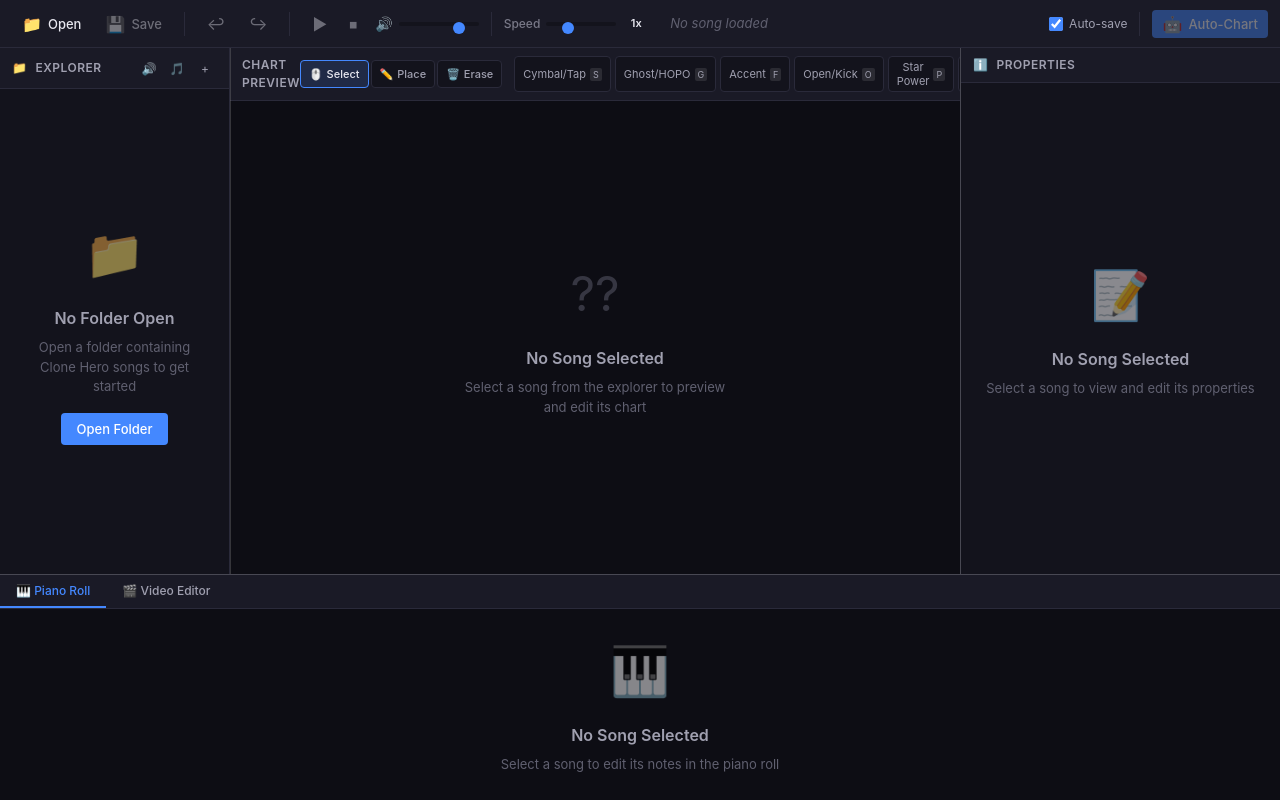
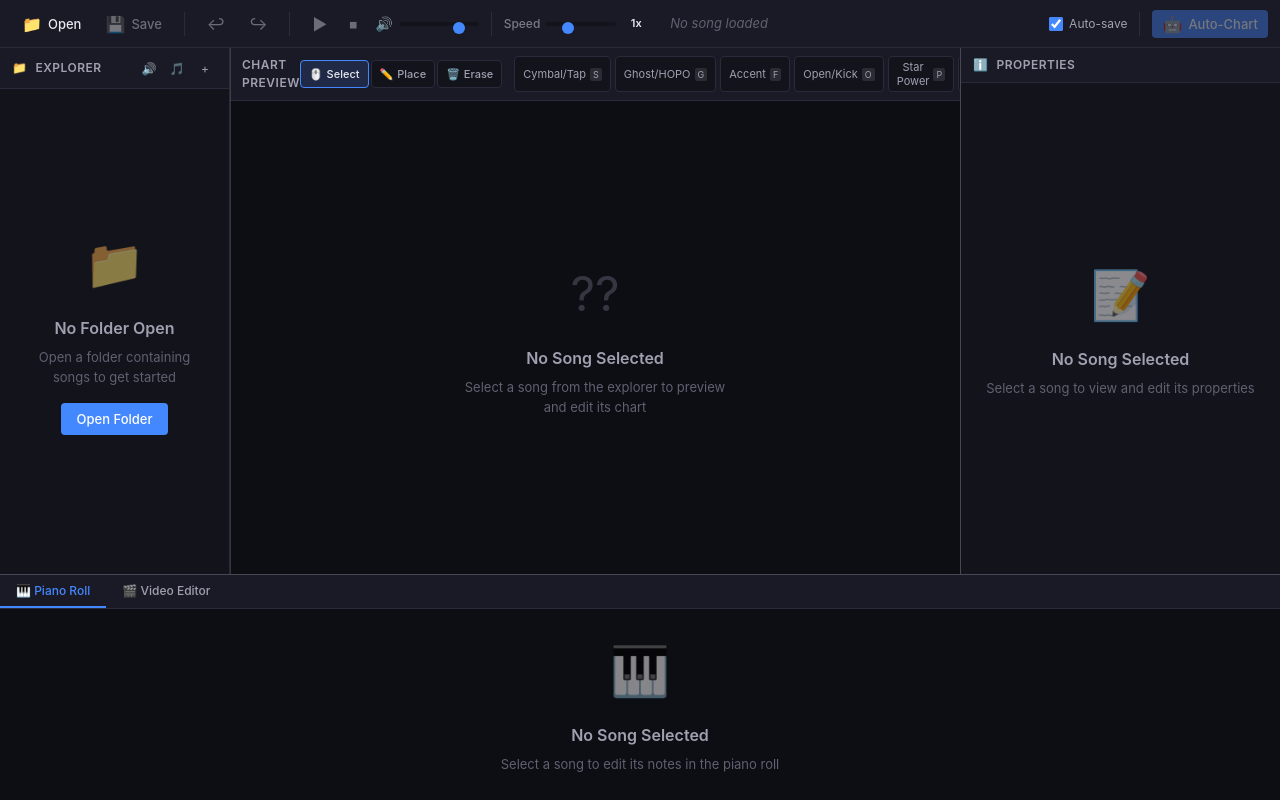
Before and after one commit to opria123/octave, a React (Vite) app in the folder src/renderer/: page / in a window 1280 px wide. Built offline with nearby package versions, Linux system fonts and the light colour scheme.

Commit message:
Fixing typo

```diff
--- a/src/renderer/src/components/ProjectExplorer.tsx
+++ b/src/renderer/src/components/ProjectExplorer.tsx
@@ -478,7 +478,7 @@ export function ProjectExplorer(): React.JSX.Element {
             <div className="empty-state-icon">📁</div>
             <div className="empty-state-title">{isLoading ? 'Loading...' : 'No Folder Open'}</div>
             <div className="empty-state-description">
-              Open a folder containing Clone Hero songs to get started
+              Open a folder containing songs to get started
             </div>
             <button className="explorer-open-button" onClick={handleOpenFolder}>
               Open Folder
```
